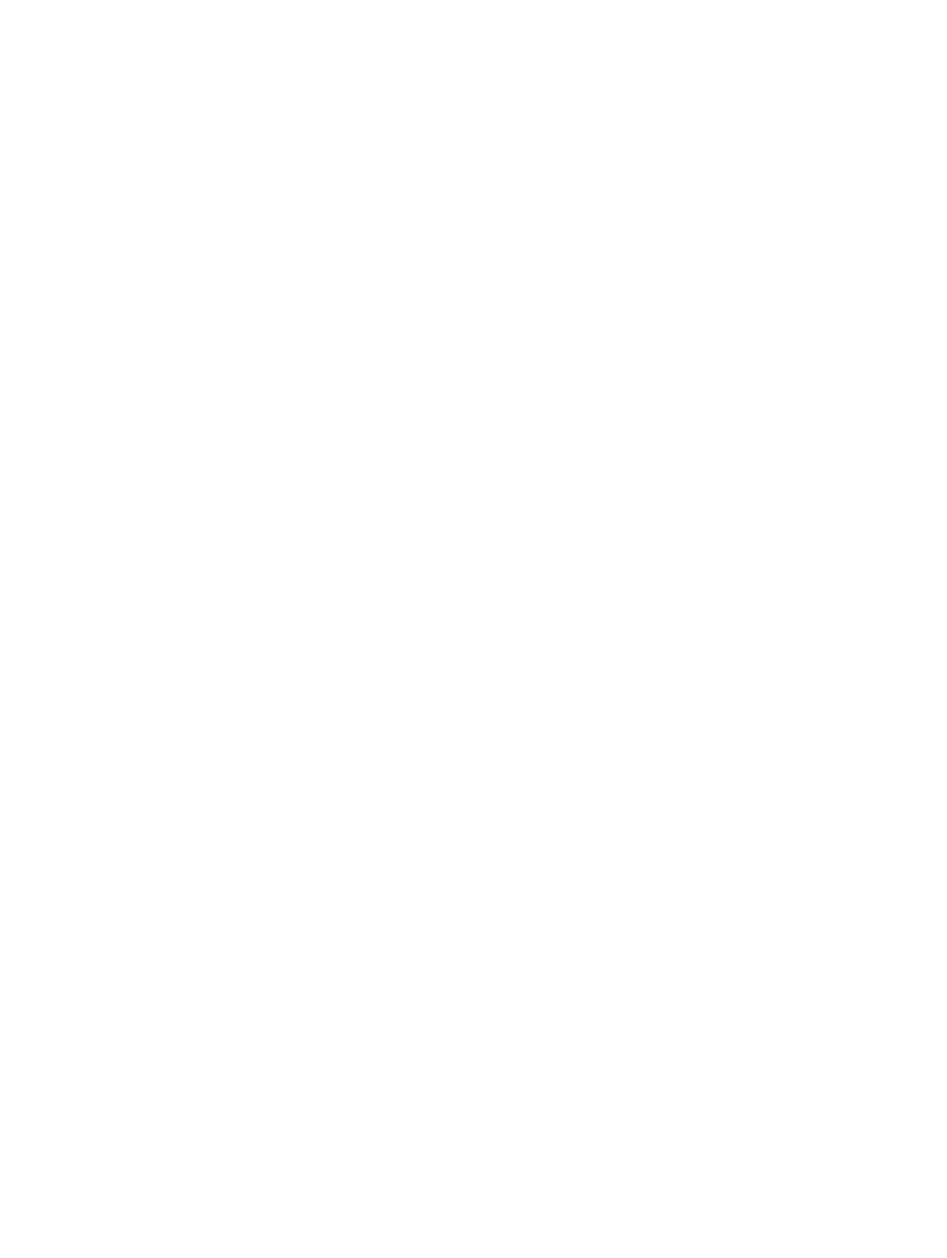
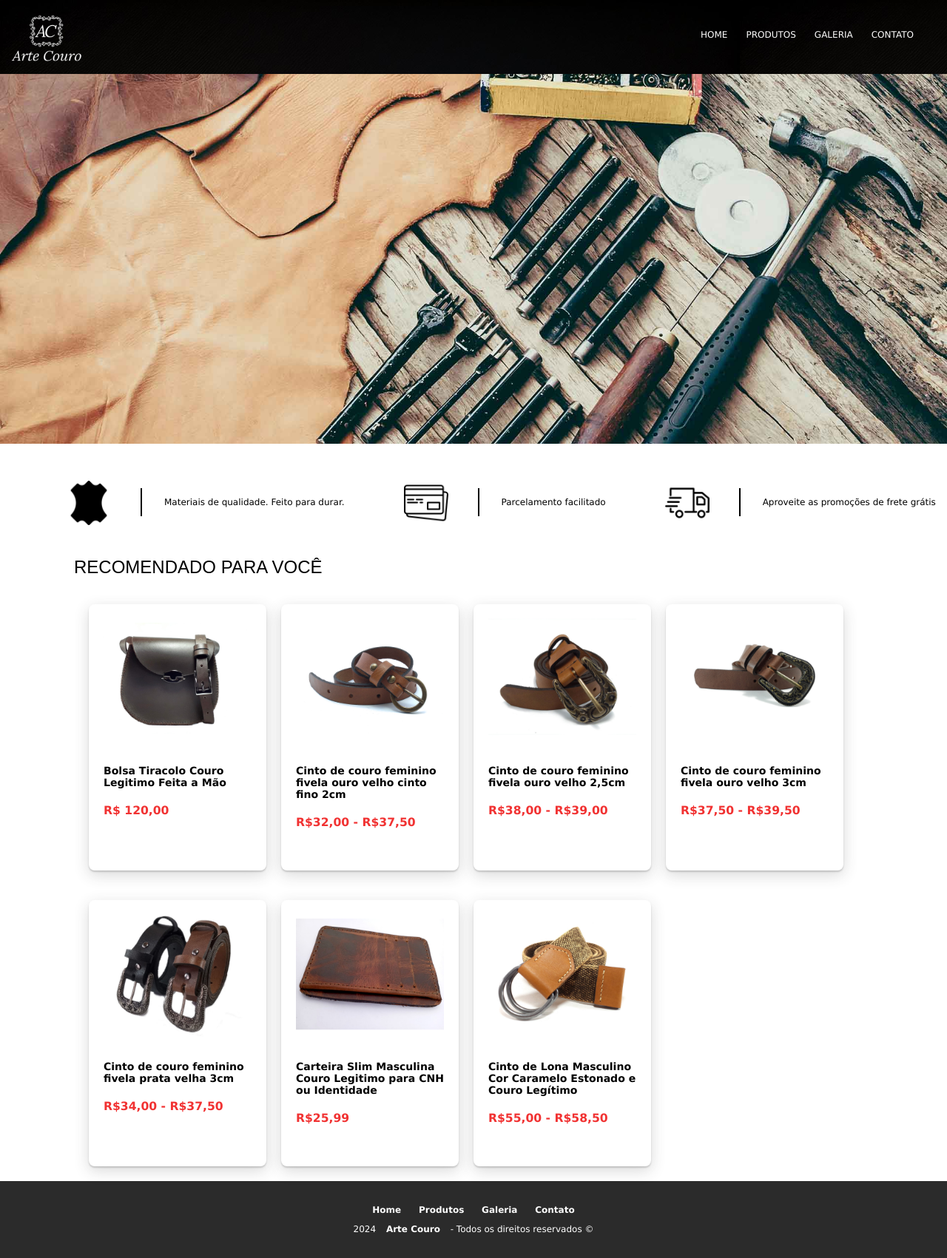
Before and after one commit to Leonardo-Huck/projeto-arte-couro, a plain HTML site: page index.html in a window 1280 px wide. Shown: the whole page at 74% size. Before the commit the page ends 800 px from the top, so only its background shows below. Drawn offline with Linux system fonts and the light colour scheme.

Commit message:
Desenvolvido a parte principal da pagina

```diff
--- /dev/null
+++ b/css/estilo.css
@@ -0,0 +1,164 @@
+body {
+    background: #ffffff;
+    font: 12px "Lucida Grande", "Lucida Sans Unicode", Arial, Sans-serif;
+}
+
+/* NAV */
+header {
+    background: #f4f2ec url(../img/fundo.jpg) repeat-x;
+    width: 100%;
+    margin: 0 auto;
+    padding: 10px;
+    height: 80px;
+}
+
+a:link,
+a:active,
+a:visited {
+    color: #ffffff;
+    text-decoration: none;
+
+}
+
+a:hover {
+    border-bottom: 1px solid #ffffff;
+}
+
+#logo {
+    float: left;
+    height: 50px;
+    width: auto;
+}
+
+#logo>a:hover {
+    border-bottom: none;
+}
+
+#logo-img {
+    height: 80px;
+    width: auto;
+    margin: 0 auto;
+}
+
+nav {
+    margin: 10px;
+}
+
+nav ul {
+    list-style-type: none;
+    margin: 20px;
+    float: right;
+}
+
+nav ul li {
+    float: left;
+}
+
+nav ul li a:link {
+    display: block;
+    margin-right: 25px;
+    padding-bottom: 3px;
+    text-transform: uppercase;
+}
+
+.destaque {
+    clear: both;
+    position: relative;
+    height: 500px;
+    width: auto;
+    background-repeat: no-repeat;
+    background-position: right 80% bottom 45%;
+    background-size: 100%;
+    background-attachment: fixed;
+}
+
+.destaque {
+    background-image: url(../img/destaque-home.jpg);
+}
+
+/*Cards*/
+
+.icone-card {
+    width: 60px;
+    height: auto;
+    margin-right: 20px;
+    margin-left: 60px;
+    padding: 20px;
+}
+
+.cards {
+    width: 100%;
+    float: left;
+    margin: 30px 0 20px 10px;
+}
+
+.card {
+    float: left;
+}
+
+#texto-material-card,
+#texto-parcelamento-card,
+#texto-frete-card {
+    border-left: 2px solid #000;
+    padding-left: 30px;
+    margin-top: 30px;
+}
+
+/* Container dos produtos */
+#container {
+    width: 1080px;
+    margin: 0 auto;
+}
+
+#conteudo {
+    float: left;
+}
+
+h1 {
+    font: 10px sans-serif;
+}
+
+.imagem-produto {
+    height: auto;
+    width: 200px;
+    border-top-left-radius: 8px;
+    border-top-right-radius: 8px;
+
+}
+
+.produto {
+    float: left;
+    width: 200px;
+    height: 350px;
+    border-radius: 8px;
+    padding: 0 20px 10px 20px;
+    background-color: #ffffff;
+    box-shadow: 0 2px 2px 0 rgba(55, 55, 55, 0.2), 0 6px 20px 0 rgba(55, 55, 55, 0.19);
+    margin: 20px 0px 20px 20px;
+}
+
+h4 {
+    font-size: 1.3em;
+    color: rgb(241, 50, 50);
+}
+
+.produto:hover {
+    box-shadow: 0 10px 15px 0 rgba(0, 0, 0, 0.2), 0 10px 30px 0 rgba(0, 0, 0, 0.19);
+}
+
+
+/* Rodape */
+
+footer {
+    color: #fff;
+    clear: both;
+    padding: 20px 0;
+    text-align: center;
+    background-color: #2b2b2b;
+    margin-top: 20px;
+    width: 100%;
+}
+
+footer>p a {
+    padding: 2px 10px;
+}
--- a/index.html
+++ b/index.html
@@ -3,12 +3,99 @@
 
 <head>
     <meta charset="UTF-8">
-    <meta name="viewport" content="width=device-width, initial-scale=1.0">
     <title>Arte Couro Acessórios</title>
+    <link rel="stylesheet" href="css/estilo.css">
+    <link rel="stylesheet" href="css/normalize.css">
 </head>
 
 <body>
-
+    <header>
+        <div id="logo">
+            <a href="index.html"><img src="/img/logo-branco-peq.png" alt="logo arte couro" id="logo-img"></a>
+        </div>
+        <nav>
+            <ul>
+                <li><a href="#">Home</a></li>
+                <li><a href="#">Produtos</a></li>
+                <li><a href="#">Galeria</a></li>
+                <li><a href="#">Contato</a></li>
+            </ul>
+        </nav>
+    </header>
+    <div class="destaque">
+    </div>
+    <div class="cards">
+        <div class="card">
+            <img src="img/couro.png" alt="" class="icone-card">
+        </div>
+        <div class="card" id="texto-material-card">
+            <p>Materiais de qualidade.
+                Feito para durar.</p>
+        </div>
+        <div class="card">
+            <img src="img/cartao-de-credito.png" alt="" class="icone-card">
+        </div>
+        <div class="card" id="texto-parcelamento-card">
+            <p>Parcelamento facilitado</p>
+        </div>
+        <div class="card">
+            <img src="img/caminhao-de-entrega.png" alt="" class="icone-card">
+        </div>
+        <div class="card" id="texto-frete-card">
+            <p>Aproveite as promoções de frete grátis</p>
+        </div>
+    </div>
+    <div id="container">
+        <main id="principal">
+            <h1>RECOMENDADO PARA VOCÊ</h1>
+            <div id="conteudo">
+                <div id="bolsa" class="produto">
+                    <img src="img/produtos/bolsa/bolsa-0.jpg" class="imagem-produto">
+                    <h3>Bolsa Tiracolo Couro Legitimo Feita a Mão</h3>
+                    <h4>R$ 120,00</h4>
+                </div>
+                <div id="ouro-velho-2cm" class="produto">
+                    <img src="img/produtos/ouro-velho-2cm/ouro-velho-2cm-0.jpg" class="imagem-produto">
+                    <h3>Cinto de couro feminino fivela ouro velho cinto fino 2cm</h3>
+                    <h4>R$32,00 - R$37,50</h4>
+                </div>
+                <div id="ouro-velho-25mm" class="produto">
+                    <img src="img/produtos/ouro-velho-25mm/ouro-velho-25mm-0.jpg" class="imagem-produto">
+                    <h3>Cinto de couro feminino fivela ouro velho 2,5cm</h3>
+                    <h4>R$38,00 - R$39,00</h4>
+                </div>
+                <div id="ouro-velho-3cm" class="produto">
+                    <img src="img/produtos/ouro-velho-3cm/ouro-velho-3cm-0.jpg" class="imagem-produto">
+                    <h3>Cinto de couro feminino fivela ouro velho 3cm</h3>
+                    <h4>R$37,50 - R$39,50</h4>
+                </div>
+                <div id="prata-velha-3cm" class="produto">
+                    <img src="img/produtos/prata-velha/cinto-prata-velha.jpg" class="imagem-produto">
+                    <h3>Cinto de couro feminino fivela prata velha 3cm</h3>
+                    <h4>R$34,00 - R$37,50</h4>
+                </div>
+                <div id="carteira" class="produto">
+                    <img src="img/produtos/carteira/carteira-0.jpg" class="imagem-produto">
+                    <h3>Carteira Slim Masculina Couro Legitimo para CNH ou Identidade</h3>
+                    <h4>R$25,99</h4>
+                </div>
+                <div id="lona" class="produto">
+                    <img src="img/produtos/lona/lona-0.jpg" class="imagem-produto">
+                    <h3>Cinto de Lona Masculino Cor Caramelo Estonado e Couro Legítimo</h3>
+                    <h4>R$55,00 - R$58,50</h4>
+                </div>
+            </div>
+        </main>
+    </div>
+    <footer id="rodape">
+        <p class="link-rodape">
+            <a href="#" class="rodape"><strong>Home</strong></a>
+            <a href="#" class="rodape"><strong>Produtos</strong></a>
+            <a href="#" class="rodape"><strong>Galeria</strong></a>
+            <a href="#" class="rodape"><strong>Contato</strong></a>
+        </p>
+        <p>2024 <a href="#"><strong>Arte Couro</strong></a> - Todos os direitos reservados &copy;</p>
+    </footer>
 </body>
 
 </html>
```
Also changed, not shown: css/normalize.css (added), img/caminhao-de-entrega.png (added), img/cartao-de-credito.png (added), img/couro.png (added), img/destaque-home.jpg (added), img/fundo-rodape.jpg (added), img/fundo.jpg (added), img/fundo.png (added), img/logo-branco-peq.png (added), img/logo-medio.png (added), img/produtos/bolsa/bolsa-0.jpg (added), img/produtos/carteira/carteira-0.jpg (added), img/produtos/lona/lona-0.jpg (added), img/produtos/ouro-velho-25mm/ouro-velho-25mm-0.jpg (added), 3 more files.
